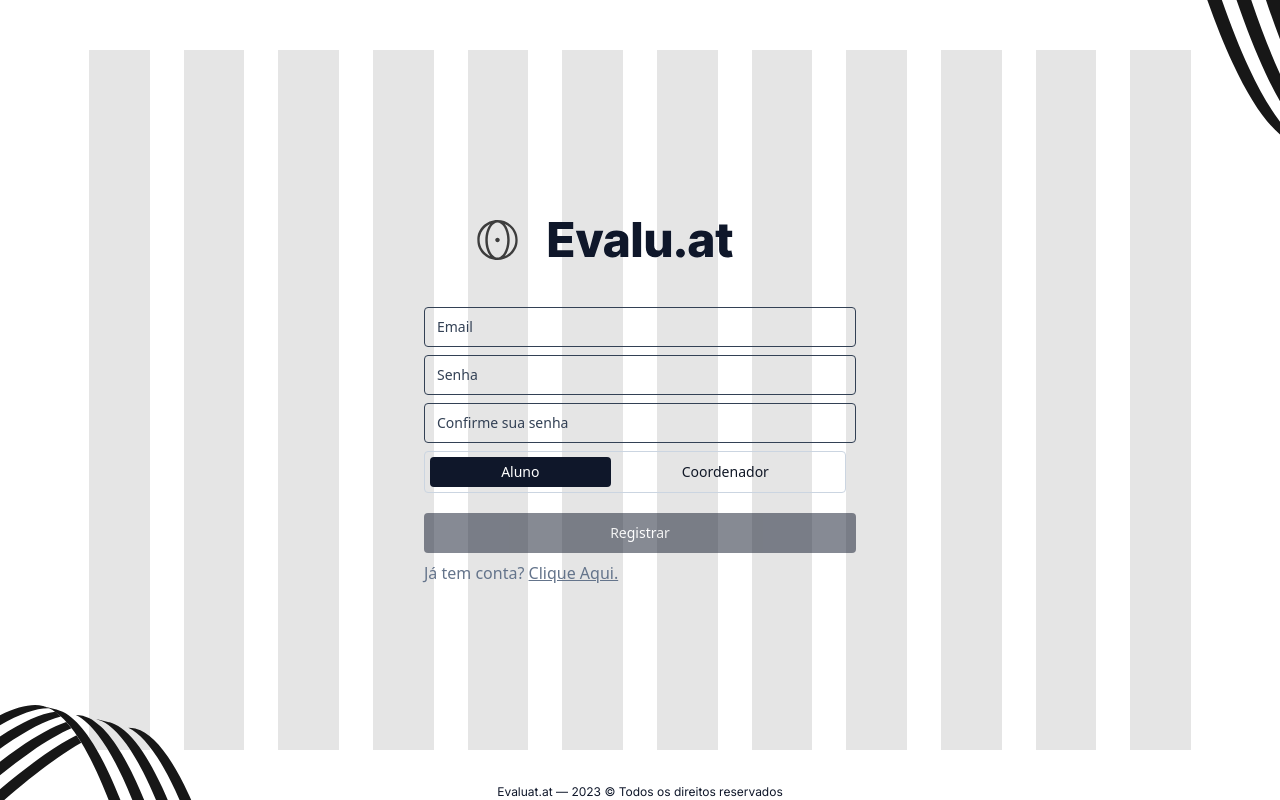
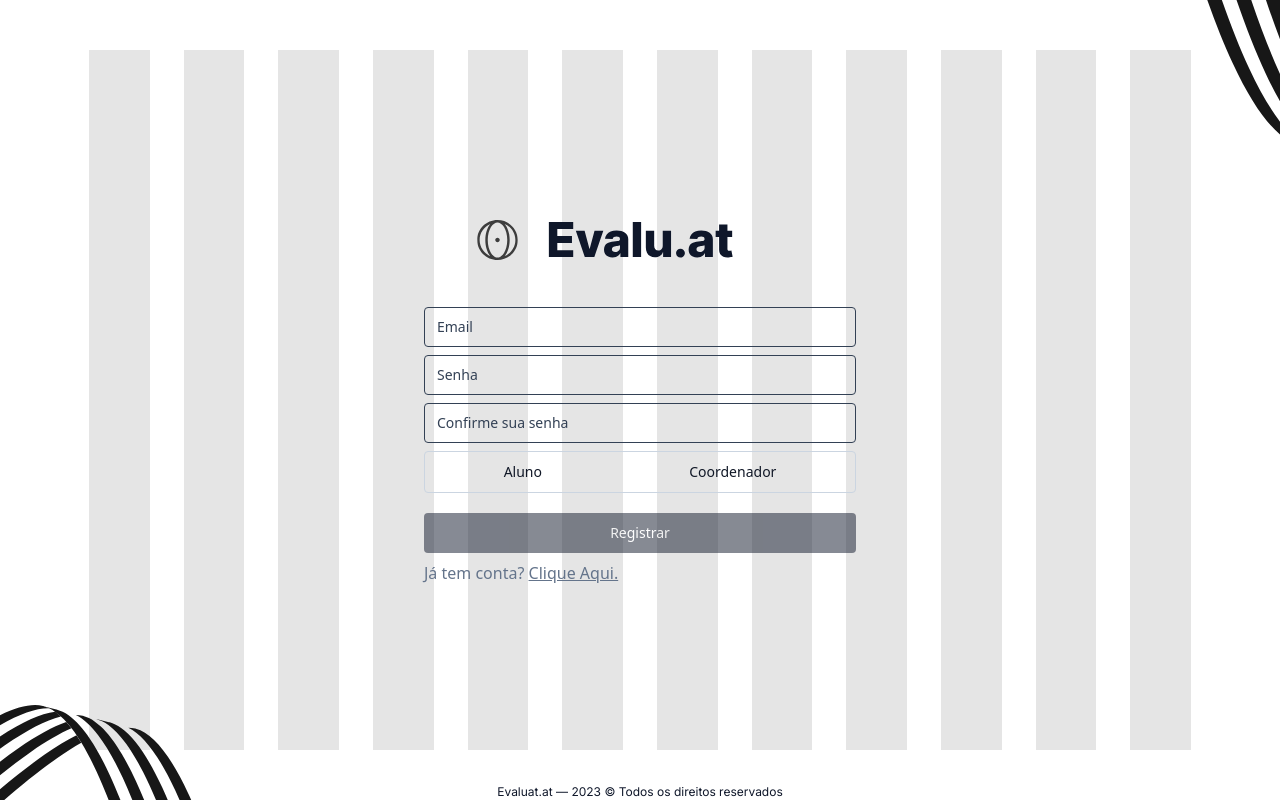
Before and after one commit to Evalu-at/evaluat-frontend, a React (Vite) app: page /signup in a window 1280 px wide. Built offline with nearby package versions, Linux system fonts and the light colour scheme.

Commit message:
feat: signup done and nohover button variant created

```diff
--- a/src/components/ui/button.tsx
+++ b/src/components/ui/button.tsx
@@ -9,6 +9,7 @@ const buttonVariants = cva(
   {
     variants: {
       variant: {
+        nohover: 'bg-primary text-primary-foreground',
         default: 'bg-primary text-primary-foreground hover:bg-primary/90',
         destructive:
           'bg-destructive text-destructive-foreground hover:bg-destructive/90',
--- a/src/pages/SignUpPage.tsx
+++ b/src/pages/SignUpPage.tsx
@@ -1,5 +1,4 @@
 import { zodResolver } from '@hookform/resolvers/zod';
-import { useState } from 'react';
 import { SubmitHandler, useForm } from 'react-hook-form';
 import { Link } from 'react-router-dom';
 import z from 'zod';
@@ -15,15 +14,19 @@ import {
 } from '@/components/ui/form';
 
 import evaluAtIcon from '../assets/evaluAtIcon.svg';
-import { Button } from '../components/ui/button';
+import { Button, buttonVariants } from '../components/ui/button';
 import { Input } from '../components/ui/input';
 
 export function SignUpPage() {
-  const [role, setRole] = useState('aluno');
   const formSchema = z.object({
     email: z.string().email({ message: 'Formato de e-mail inválido' }),
     password: z.string().min(8, { message: 'Senha muito curta!' }),
     confirmPassword: z.string().min(8, { message: 'Senha muito curta!' }),
+    role: z
+      .string()
+      .refine(
+        (DefineRole) => DefineRole === 'aluno' || DefineRole === 'coordenador',
+      ),
   });
 
   const form = useForm<z.infer<typeof formSchema>>({
@@ -32,8 +35,9 @@ export function SignUpPage() {
       email: '',
       password: '',
       confirmPassword: '',
+      role: '',
     },
-    mode: 'onChange',
+    mode: 'onBlur',
   });
 
   function onSubmit(values: z.infer<typeof formSchema>) {
@@ -105,44 +109,53 @@ export function SignUpPage() {
               </FormItem>
             )}
           />
-          <div className="rounded w-[422px] h-[42px] p-[5px] border border-slate-300 flex">
+          <FormField
+            name="role"
+            control={form.control}
+            render={({ field }) => (
+              <FormItem>
+                <FormControl>
+                  <div className="rounded h-[42px] p-[5px] border border-slate-300 flex">
                     <Button
+                      variant="nohover"
+                      type="button"
                       className={`flex-grow h-full transition-colors duration-700
-          ${role === 'aluno' ? 'bg-slate-900 text-white' : 'text-gray-900'}
+                      ${form.watch('role') === 'aluno' ? 'bg-slate-900 text-white' : 'text-gray-900'}
                       rounded flex justify-center items-center cursor-pointer`}
-              onClick={() => setRole('aluno')}
-              onKeyDown={(e) => {
-                if (e.key === 'Enter' || e.key === ' ') {
-                  setRole('aluno');
-                }
+                      onClick={() => {
+                        form.setValue('role', 'aluno');
+                        form.trigger('role');
                       }}
-              role="button"
-              tabIndex={0}
                     >
                       Aluno
                     </Button>
                     <Button
+                      variant="nohover"
+                      type="button"
                       className={`flex-grow h-full transition-colors duration-700
-          ${role === 'coordenador' ? 'bg-slate-900 text-white' : 'text-gray-900'}
+                      ${form.watch('role') === 'coordenador' ? 'bg-slate-900 text-white' : 'text-gray-900'}
                       rounded flex justify-center items-center cursor-pointer`}
-              onClick={() => setRole('coordenador')}
-              onKeyDown={(e) => {
-                if (e.key === 'Enter' || e.key === ' ') {
-                  setRole('coordenador');
-                }
+                      onClick={() => {
+                        form.setValue('role', 'coordenador');
+                        form.trigger('role');
                       }}
-              tabIndex={0}
                     >
                       Coordenador
                     </Button>
                   </div>
+                </FormControl>
+              </FormItem>
+            )}
+          />
+          <FormItem>
             <Button
               type="submit"
-            className="mt-5 rounded hover:bg-slate-700 text-white bg-slate-900"
+              className="mt-5 rounded hover:bg-slate-700 text-white bg-slate-900 w-full"
               disabled={!form.formState.isValid}
             >
               Registrar
             </Button>
+          </FormItem>
         </form>
       </Form>
       <div className="text-slate-500">
```
Lines whose indentation alone changed are shown as unchanged.
